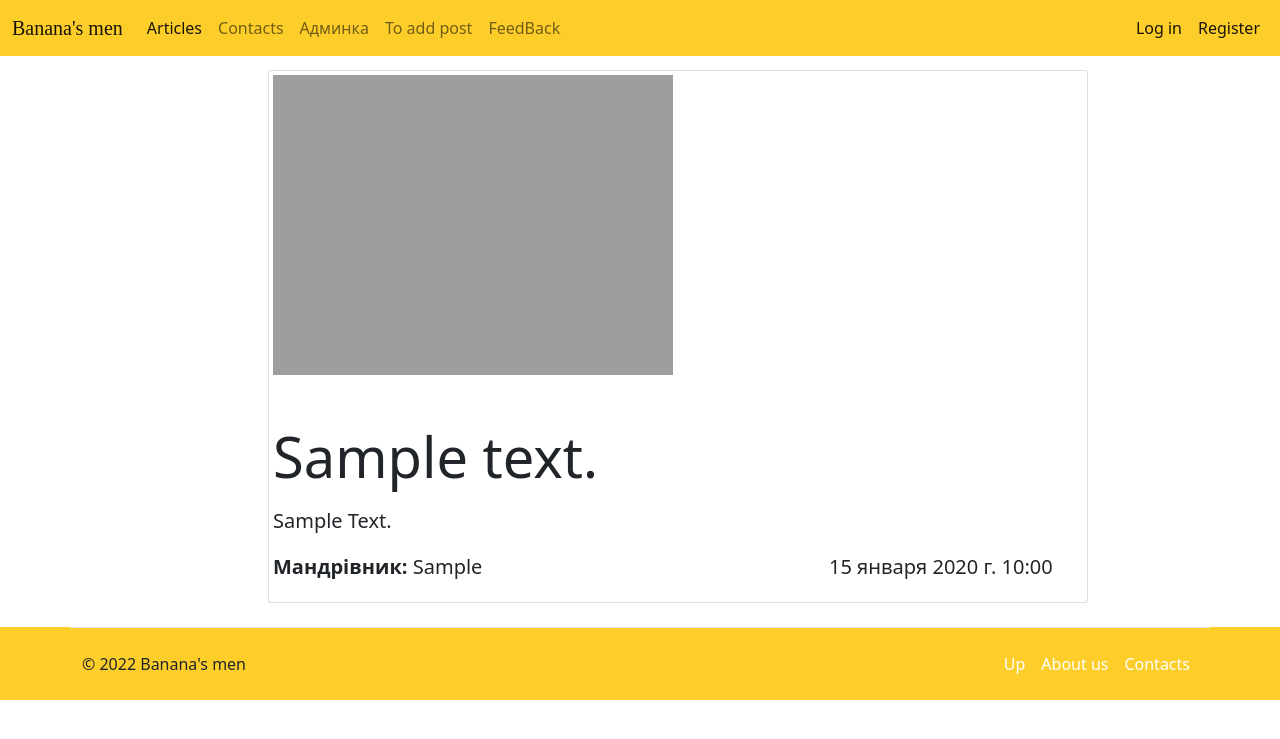
After one commit to karonion/BananasDjango, a Django app: page /post/1 in a window 1280 px wide. The commit adds this page. Shown: the top 739 px of the page. Run offline with Django 4.2, Linux system fonts and the light colour scheme; tables that the repository leaves empty hold one stand-in row (values such as "Sample post"); parts of the project's set-up code (start-up, migrations or seed data) failed here and were passed over; some libraries are stand-ins or nearby versions.

Commit message:
Сверстана страница детально, настроена передача данных из БД В список url добавлена ссылка на пост детально В базовый шаблон добавлена ссылка для получения фитбека юзера для удобства Создана страница редактирования поста в модели добавлен метод __str__ для возврата имени в настройках закомментирована переменная которая использовалась в CKEditor

```diff
--- a/Bananas/Bananas/settings.py
+++ b/Bananas/Bananas/settings.py
@@ -123,9 +123,9 @@ USE_TZ = True
 
 # Static files (CSS, JavaScript, Images)
 # https://docs.djangoproject.com/en/4.0/howto/static-files/
-STATIC_ROOT = os.path.join(BASE_DIR, 'static')
+#STATIC_ROOT = os.path.join(BASE_DIR, 'static')
 STATIC_URL = 'static/'
-#STATICFILES_DIRS = [os.path.join(BASE_DIR, 'static')]
+STATICFILES_DIRS = [os.path.join(BASE_DIR, 'static')]
 
 
 # Default primary key field type
--- a/Bananas/Bananas/urls.py
+++ b/Bananas/Bananas/urls.py
@@ -29,9 +29,11 @@ urlpatterns = [
     path('bananaAPP', views.index_app),  # Приложение
     path('feedback', views.feedback),  # Обратная связь (для юзера)
     path('getfeedback', views.get_feedback),  # Обратная связь (для админа)
-    path('addpost', views.add_post),
-    path('summernote/', include('django_summernote.urls')),
+    path('addpost', views.add_post),  # Создание поста
+    path('summernote/', include('django_summernote.urls')),  # Ссылка для передачи summernote
+    path('post/<int:id>', views.post_deatils)  # Пост детально
 ]
 
+# Дополнительная проверка для summernote
 if settings.DEBUG:
     urlpatterns += static(settings.MEDIA_URL, document_root=settings.MEDIA_ROOT)
--- a/Bananas/bananaAPP/models.py
+++ b/Bananas/bananaAPP/models.py
@@ -2,25 +2,37 @@ import django.utils.timezone
 from django.db import models
 
 
-class Articles(models.Model):  # Посты
+# Посты
+class Articles(models.Model):
     name = models.TextField(default='NULL', max_length='50')
     created_by = models.TextField(default='NULL')
-    created_date = models.DateTimeField(default=django.utils.timezone.now(), null=False)
+    created_date = models.DateTimeField(default=django.utils.timezone.now, null=False)
     rank = models.IntegerField(default='0')
     preview = models.TextField(default='NULL')
     text = models.TextField(default='NULL')
     category = models.CharField(default='NULL', max_length=255)
 
-
-class Feedback(models.Model):  # Обратная связь
-    contact = models.CharField(max_length=255, default='None')
-    text = models.TextField(default='NULL')
-    date = models.DateTimeField(default=django.utils.timezone.now())
+    def __str__(self):
+        return self.name
 
 
-class User(models.Model):  # Юзеры
+# Обратная связь
+class Feedback(models.Model):
+    contact = models.CharField(max_length=255, default='NULL')
+    text = models.TextField(default='NULL')
+    date = models.DateTimeField(default=django.utils.timezone.now)
+
+    def __str__(self):
+        return self.contact
+
+
+# Юзеры
+class User(models.Model):
     first_name = models.CharField(max_length=255, null=False)
     last_name = models.CharField(max_length=255, null=False)
     email = models.EmailField(max_length=255, null=False)
     password_hash = models.CharField(max_length=255, null=False)
-    created_date = models.DateTimeField(default=django.utils.timezone.now())
+    created_date = models.DateTimeField(default=django.utils.timezone.now)
+
+    def __str__(self):
+        return self.email
--- a/Bananas/bananaAPP/views.py
+++ b/Bananas/bananaAPP/views.py
@@ -25,7 +25,8 @@ def index_app(request):  # Приложение
     return render(request, 'bananaAPP/index_app.html', context=data)
 
 
-def feedback(request):  # Обратная связь
+# Обратная связь
+def feedback(request):
     if request.method == 'POST':
         feed = Feedback()
         feed.contact = request.POST.get('contact')
@@ -36,9 +37,12 @@ def feedback(request):  # Обратная связь
         return render(request, 'feedback.html',
                   {'forms':FeedbackForm})
 
-def get_feedback(request):  # Получение обратной связи
+
+# Получение обратной связи
+def get_feedback(request):
     feed = Feedback.objects.all().order_by('-date')
     return render(request, 'getfeedback.html', {'feed':feed})
+
 
 def add_post(request):
     if request.method == 'POST':
@@ -51,3 +55,9 @@ def add_post(request):
         return HttpResponseRedirect('/')
     else:
         return render(request, 'addpost.html', {'form':Addpost})
+
+
+# Пост детально
+def post_deatils(request, id):
+    article = Articles.objects.get(id=id)
+    return render(request, 'post.html', {'article': article})
--- a/Bananas/templates/basic.html
+++ b/Bananas/templates/basic.html
@@ -29,6 +29,9 @@
           <li class="nav-item">
             <a class="nav-link" href="/addpost">To add post</a>
           </li>
+          <li class="nav-item">
+            <a class="nav-link" href="/getfeedback">FeedBack</a>
+          </li>
         </ul>
       </div>
         <ul class="navbar-nav me-auto mb-2 mb-md-0">
--- a/Bananas/templates/feedback.html
+++ b/Bananas/templates/feedback.html
@@ -10,7 +10,7 @@
                 {{ forms.contact }}
                 {{ forms.text.label }}
                 {{ forms.text }}
-                <input type="submit" value="Відправити" class="w-100 btn btn-lg btn-primary">
+                <input type="submit" value="Відправити" class="w-100 btn btn-lg btn-warning">
             </form>
         </div>
     </div>
--- /dev/null
+++ b/Bananas/templates/post.html
@@ -0,0 +1,26 @@
+{% extends 'basic.html' %}
+{% block title %}Post{% endblock %}
+{% block body%}
+<div class="container" style="margin-top:70px" >
+    <div class="raw">
+        <div class="col-md-8 offset-md-2 images-post">
+            <div class="card shadow-sm p-1" style="">
+                <div class="col-12" >
+                    <img src="http://127.0.0.1:5000/images/{{article_exect.filepath}}" class="img-fluid" alt="{{ article_exect.title }}">
+                </div>
+                <p class="mt-5 display-4">{{ article.preview }}</p>
+                <p class="lead text-capitalize">{{ article.text | safe }}</p>
+                <div class="row justify-content-between">
+                    <div class="col-8">
+                        <p class="text-capitalize lead"><span class="fw-bold "> Мандрівник:</span> {{ article.created_by }}</p>
+                    </div>
+                    <div class="col-4 lead">
+                        <p> {{ article.created_date }}</p>
+                    </div>
+                </div>
+            </div>
+        </div>
+    </div>
+    </div>
+
+{% endblock %}
```
Also changed, not shown: Bananas/bananaAPP/forms.py (+9 -5 lines), Bananas/templates/editpost.html (added, +42 -0 lines).
